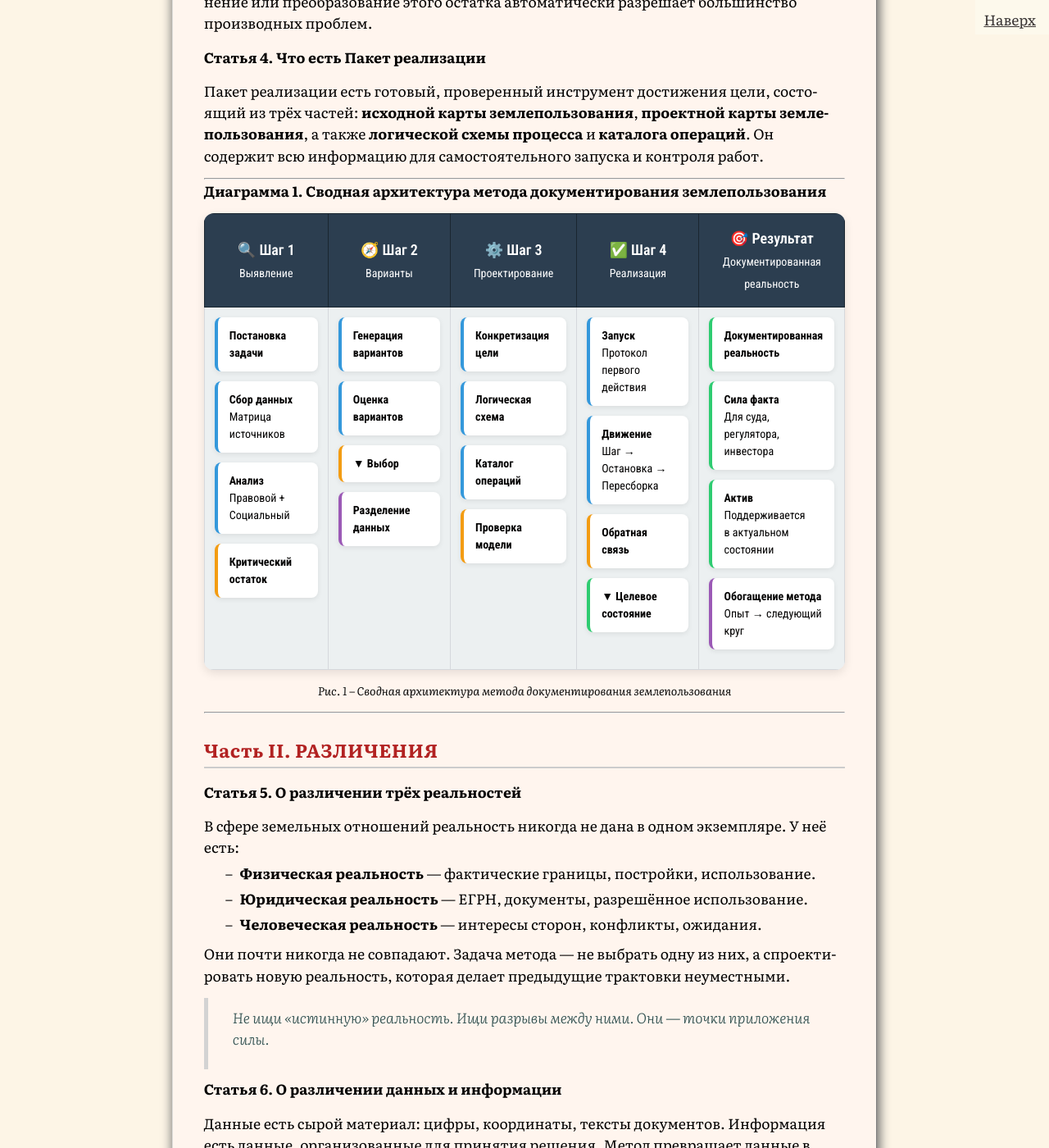
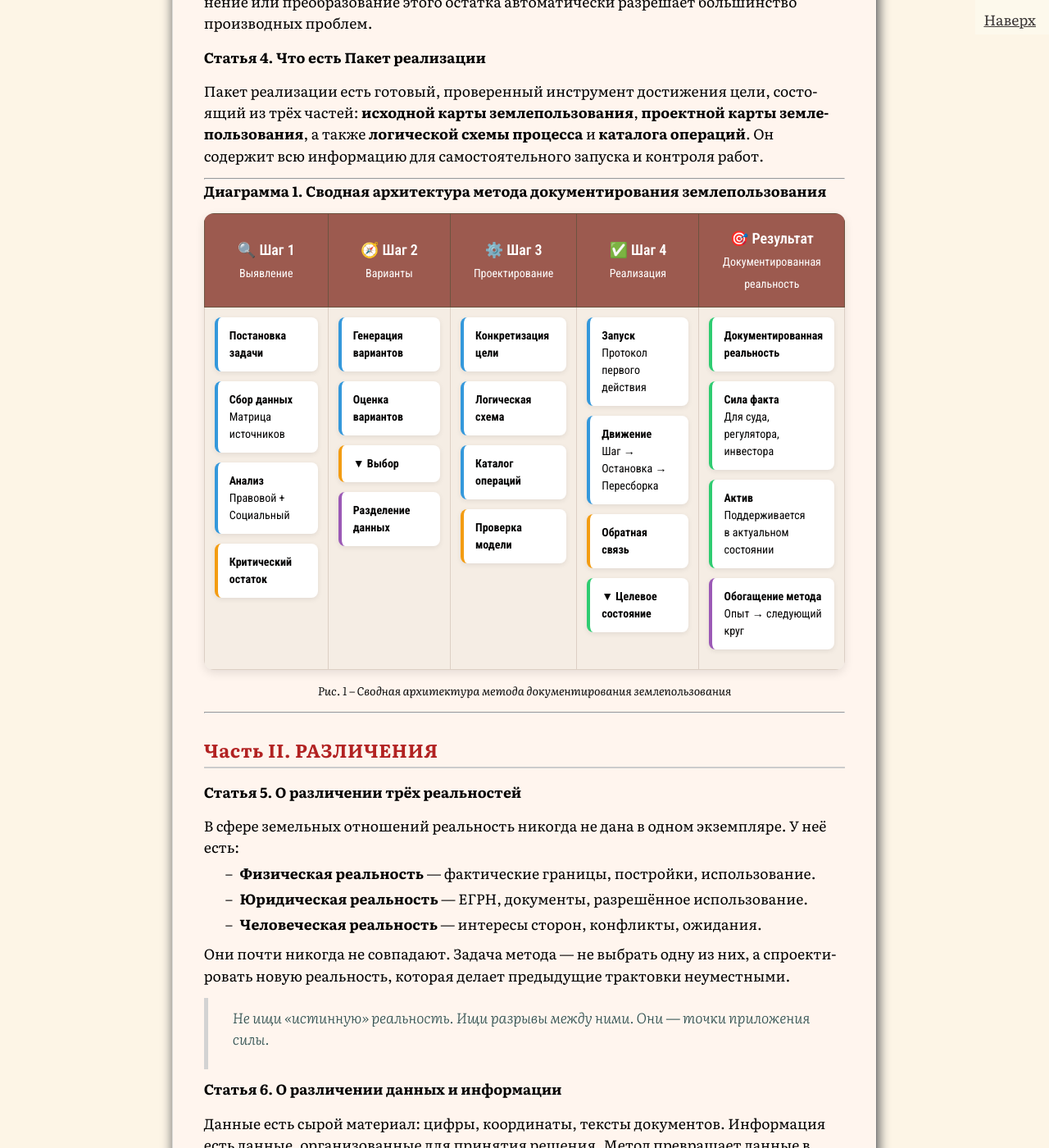
Before and after one commit to SergSi/land-use-art, a Jekyll site: the page built from _posts/2026-01-05-method.md, in a window 1280 px wide and 1400 px high, scrolled down 2953 px. Shown: the whole window at 82% size. Built offline with Jekyll 4.4.1, drawn with Linux system fonts in a browser that asks for light colours; some web fonts are replaced.

Commit message:
Update style.css

```diff
--- a/assets/css/style.css
+++ b/assets/css/style.css
@@ -1127,27 +1127,32 @@ figcaption {
   font-family: 'Segoe UI', Tahoma, Geneva, Verdana, sans-serif;
   width: 100%;
   border-collapse: collapse;
-  background: #f4f6f8;
+  /* background: #f4f6f8; */ /* СТАРЫЙ ЦВЕТ */
+  background: #faf3eb; /* НОВЫЙ — тёплый кремовый */
   border-radius: 12px;
   overflow: hidden;
   box-shadow: 0 4px 12px rgba(0,0,0,0.1);
 }
 
 .kanban-board th {
-  background: #2c3e50;
+  background: #9c5a4f;
+  /* background: #8b6b4f;*/
   color: white;
   padding: 16px;
   font-size: 18px;
   font-weight: 600;
   text-align: center;
-  border: 1px solid #1a2630;
+  /* border: 1px solid #1a2630; */ /* СТАРЫЙ ЦВЕТ */
+  border: 1px solid #6d5340; /* НОВЫЙ — под цвет фона */
 }
 
 .kanban-board td {
   vertical-align: top;
   padding: 12px;
-  background: #ecf0f1;
-  border: 1px solid #d5d8dc;
+  /* background: #ecf0f1; */ /* СТАРЫЙ ЦВЕТ */
+  background: #f5ede4; /* НОВЫЙ — тёплый светло-бежевый */
+  /* border: 1px solid #d5d8dc; */ /* СТАРЫЙ ЦВЕТ */
+  border: 1px solid #dccfc4; /* НОВЫЙ — тёплый серо-бежевый */
   width: 20%;
   min-height: 300px;
 }
@@ -1158,7 +1163,8 @@ figcaption {
   padding: 12px 14px;
   margin-bottom: 12px;
   box-shadow: 0 2px 6px rgba(0,0,0,0.08);
-  border-left: 4px solid #3498db;
+  /* border-left: 4px solid #3498db; */ /* СТАРЫЙ ЦВЕТ */
+  border-left: 4px solid #c47c5a; /* НОВЫЙ — тёплый терракотовый (базовый) */
   font-size: 14px;
   line-height: 1.5;
   transition: transform 0.2s;
@@ -1170,43 +1176,52 @@ figcaption {
 }
 
 .kanban-card.warning {
-  border-left-color: #f39c12;
+  /* border-left-color: #f39c12; */ /* СТАРЫЙ ЦВЕТ */
+  border-left-color: #d4833a; /* НОВЫЙ — тёплый оранжево-коричневый */
 }
 
 .kanban-card.success {
-  border-left-color: #2ecc71;
+  /* border-left-color: #2ecc71; */ /* СТАРЫЙ ЦВЕТ */
+  border-left-color: #7ba05b; /* НОВЫЙ — тёплый оливково-зелёный */
 }
 
 .kanban-card.danger {
-  border-left-color: #e74c3c;
+  /* border-left-color: #e74c3c; */ /* СТАРЫЙ ЦВЕТ */
+  border-left-color: #b85a4a; /* НОВЫЙ — тёплый красно-коричневый */
 }
 
 .kanban-card.purple {
-  border-left-color: #9b59b6;
+  /* border-left-color: #9b59b6; */ /* СТАРЫЙ ЦВЕТ */
+  border-left-color: #a67c6b; /* НОВЫЙ — тёплый серо-коричневый с фиолетовым оттенком */
 }
 
 .kanban-card .badge {
   display: inline-block;
-  background: #ecf0f1;
+  /* background: #ecf0f1; */ /* СТАРЫЙ ЦВЕТ */
+  background: #e8dbd0; /* НОВЫЙ — тёплый светло-бежевый */
   padding: 2px 10px;
   border-radius: 12px;
   font-size: 11px;
   font-weight: 600;
-  color: #2c3e50;
+  /* color: #2c3e50; */ /* СТАРЫЙ ЦВЕТ */
+  color: #5a4033; /* НОВЫЙ — тёплый тёмно-коричневый */
   margin-top: 6px;
 }
 
 .kanban-arrow {
   text-align: center;
   font-size: 28px;
-  color: #7f8c8d;
+  /* color: #7f8c8d; */ /* СТАРЫЙ ЦВЕТ */
+  color: #b09582; /* НОВЫЙ — тёплый серо-бежевый */
   padding: 4px 0;
 }
 
 .kanban-stage-title {
   font-weight: 700;
-  color: #2c3e50;
-  background: #d5d8dc;
+  /* color: #2c3e50; */ /* СТАРЫЙ ЦВЕТ */
+  color: #4d3a2e; /* НОВЫЙ — тёплый тёмно-коричневый */
+  /* background: #d5d8dc; */ /* СТАРЫЙ ЦВЕТ */
+  background: #e2d3c6; /* НОВЫЙ — тёплый светло-бежевый */
   padding: 8px 12px;
   border-radius: 6px;
   margin-bottom: 14px;
```
